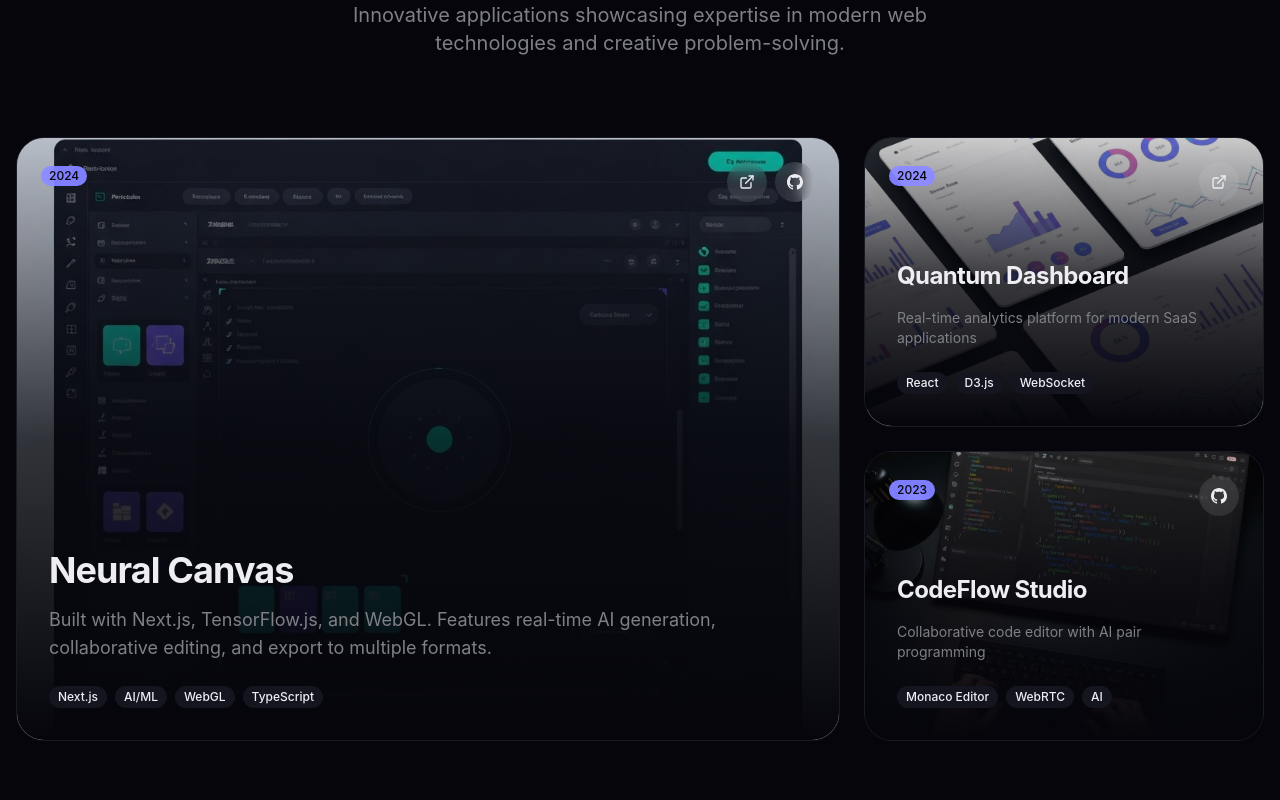
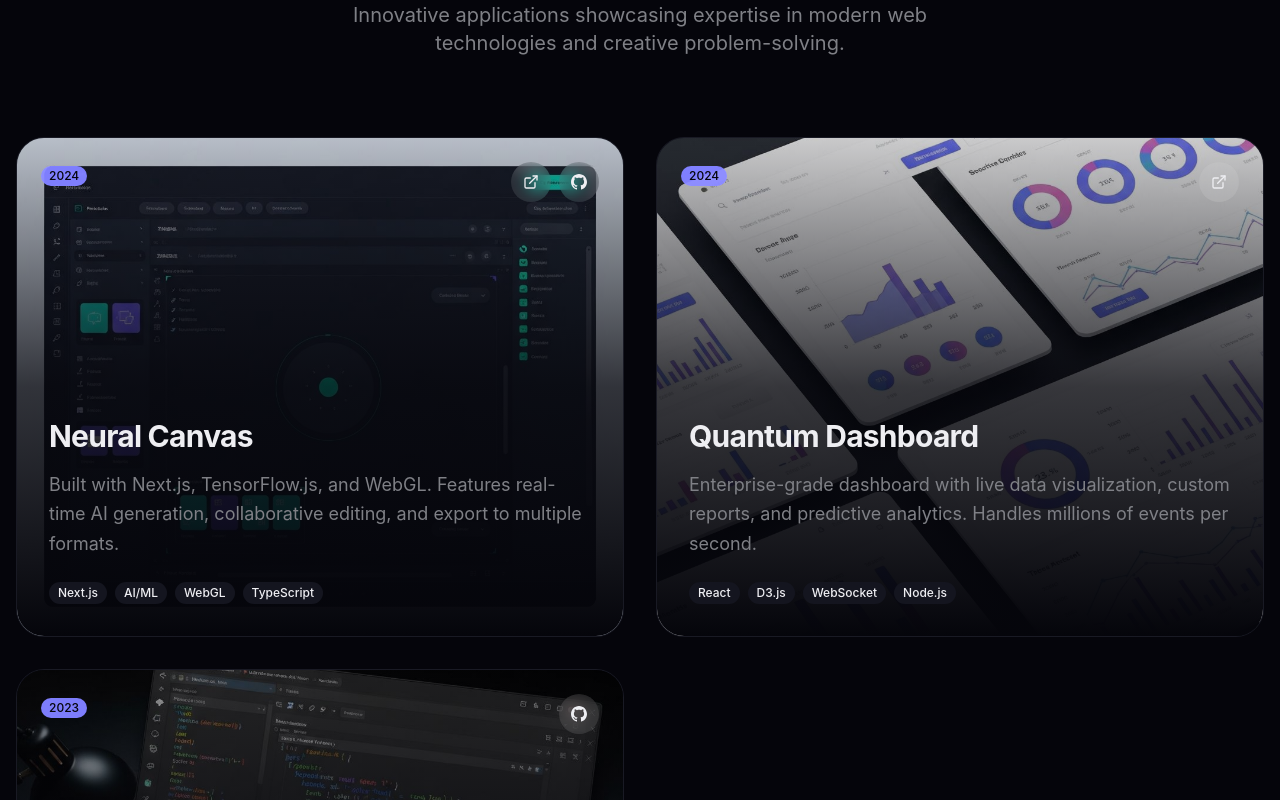
Before and after one commit to Praveen-MIRJI/Portfolio, a Next.js app: page / in a window 1280 px wide. Shown: the part 2360-3160 px from the top of the page. Built offline with nearby package versions, Linux system fonts and the light colour scheme; no server answers.

Commit message:
style: update featured projects to symmetric 2-column grid

```diff
--- a/components/projects-section.tsx
+++ b/components/projects-section.tsx
@@ -34,13 +34,12 @@ export function ProjectsSection() {
           </p>
         </div>
 
-        {/* Featured Projects - Bento Grid */}
-        <div className="grid grid-cols-12 gap-4 md:gap-6 mb-20">
-          {featuredProjects.map((project, index) => (
+        {/* Featured Projects - 2 Column Grid */}
+        <div className="grid grid-cols-1 md:grid-cols-2 gap-8 mb-20">
+          {featuredProjects.map((project) => (
             <FeaturedProjectCard
               key={project.id}
               project={project}
-              index={index}
             />
           ))}
         </div>
@@ -76,33 +75,20 @@ interface ProjectProps {
     githubUrl?: string
     year: string
   }
-  index?: number
 }
 
-function FeaturedProjectCard({ project, index = 0 }: ProjectProps) {
+function FeaturedProjectCard({ project }: ProjectProps) {
   const [isHovered, setIsHovered] = useState(false)
-
-  const gridClasses = [
-    "col-span-12 md:col-span-8 row-span-2",
-    "col-span-12 md:col-span-4 row-span-1",
-    "col-span-12 md:col-span-4 row-span-1",
-    "col-span-12 md:col-span-6 row-span-1",
-    "col-span-12 md:col-span-6 row-span-1",
-  ]
-
-  const isLarge = index === 0
-  const cardHeight = isLarge ? "min-h-[500px] md:min-h-[600px]" : "min-h-[280px] md:min-h-[290px]"
 
   return (
     <div
-      className={cn(gridClasses[index] || "col-span-12 md:col-span-4")}
+      className="col-span-1"
       onMouseEnter={() => setIsHovered(true)}
       onMouseLeave={() => setIsHovered(false)}
     >
       <div
         className={cn(
-          "relative h-full rounded-xl overflow-hidden border border-border bg-card transition-all duration-300 hover:border-primary/50 hover:shadow-lg",
-          cardHeight
+          "relative h-full min-h-[500px] rounded-xl overflow-hidden border border-border bg-card transition-all duration-300 hover:border-primary/50 hover:shadow-lg flex flex-col"
         )}
       >
         {/* Animated border */}
@@ -125,15 +111,12 @@ function FeaturedProjectCard({ project, index = 0 }: ProjectProps) {
               console.error('Featured project image failed to load:', project.image);
               e.currentTarget.src = '/placeholder.svg';
             }}
-            onLoad={() => {
-              console.log('Featured project image loaded successfully:', project.image);
-            }}
           />
           <div className="absolute inset-0 bg-gradient-to-t from-background via-background/80 to-background/20" />
         </div>
 
         {/* Content */}
-        <div className="relative h-full flex flex-col justify-end p-6 md:p-8">
+        <div className="relative h-full flex flex-col justify-end p-6 md:p-8 mt-auto z-10">
           {/* Year Badge */}
           <div className="absolute top-6 left-6">
             <Badge className="bg-primary/90 hover:bg-primary text-primary-foreground border-0">
@@ -148,6 +131,7 @@ function FeaturedProjectCard({ project, index = 0 }: ProjectProps) {
                 href={project.liveUrl}
                 target="_blank"
                 className="w-10 h-10 rounded-full bg-white/10 backdrop-blur-sm flex items-center justify-center hover:bg-white/20 transition-colors"
+                onClick={(e) => e.stopPropagation()}
               >
                 <ExternalLink className="w-4 h-4" />
               </Link>
@@ -157,6 +141,7 @@ function FeaturedProjectCard({ project, index = 0 }: ProjectProps) {
                 href={project.githubUrl}
                 target="_blank"
                 className="w-10 h-10 rounded-full bg-white/10 backdrop-blur-sm flex items-center justify-center hover:bg-white/20 transition-colors"
+                onClick={(e) => e.stopPropagation()}
               >
                 <svg className="w-4 h-4" viewBox="0 0 24 24" fill="currentColor">
                   <path d="M12 0c-6.626 0-12 5.373-12 12 0 5.302 3.438 9.8 8.207 11.387.599.111.793-.261.793-.577v-2.234c-3.338.726-4.033-1.416-4.033-1.416-.546-1.387-1.333-1.756-1.333-1.756-1.089-.745.083-.729.083-.729 1.205.084 1.839 1.237 1.839 1.237 1.07 1.834 2.807 1.304 3.492.997.107-.775.418-1.305.762-1.604-2.665-.305-5.467-1.334-5.467-5.931 0-1.311.469-2.381 1.236-3.221-.124-.303-.535-1.524.117-3.176 0 0 1.008-.322 3.301 1.23.957-.266 1.983-.399 3.003-.404 1.02.005 2.047.138 3.006.404 2.291-1.552 3.297-1.23 3.297-1.23.653 1.653.242 2.874.118 3.176.77.84 1.235 1.911 1.235 3.221 0 4.609-2.807 5.624-5.479 5.921.43.372.823 1.102.823 2.222v3.293c0 .319.192.694.801.576 4.765-1.589 8.199-6.086 8.199-11.386 0-6.627-5.373-12-12-12z" />
@@ -167,17 +152,17 @@ function FeaturedProjectCard({ project, index = 0 }: ProjectProps) {
 
           {/* Text Content */}
           <div className="space-y-4">
-            <h3 className={cn("font-bold tracking-tight", isLarge ? "text-3xl md:text-4xl" : "text-xl md:text-2xl")}>
+            <h3 className="font-bold tracking-tight text-3xl md:text-3xl text-foreground">
               {project.title}
             </h3>
 
-            <p className={cn("text-muted-foreground leading-relaxed", isLarge ? "text-base md:text-lg line-clamp-3" : "text-sm line-clamp-2")}>
-              {isLarge ? project.longDescription : project.description}
+            <p className="text-muted-foreground leading-relaxed text-base md:text-lg line-clamp-3">
+              {project.longDescription}
             </p>
 
             {/* Tags */}
             <div className="flex flex-wrap gap-2 pt-2">
-              {project.tags.slice(0, isLarge ? 5 : 3).map((tag) => (
+              {project.tags.map((tag) => (
                 <Badge key={tag} variant="secondary" className="text-xs">
                   {tag}
                 </Badge>
@@ -229,9 +214,6 @@ function OtherProjectCard({ project }: ProjectProps) {
               console.error('Other project image failed to load:', project.image);
               e.currentTarget.src = '/placeholder.svg';
             }}
-            onLoad={() => {
-              console.log('Other project image loaded successfully:', project.image);
-            }}
           />
           <div className="absolute inset-0 bg-gradient-to-t from-background to-transparent" />
 
```
